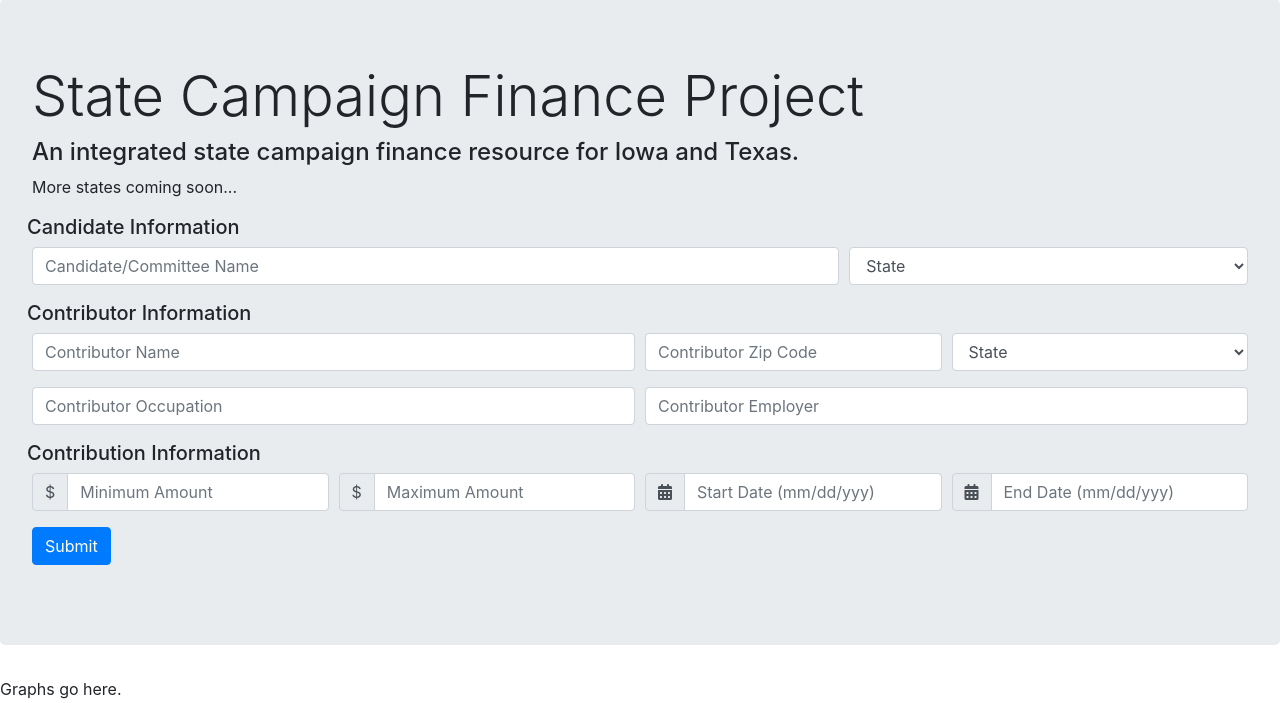
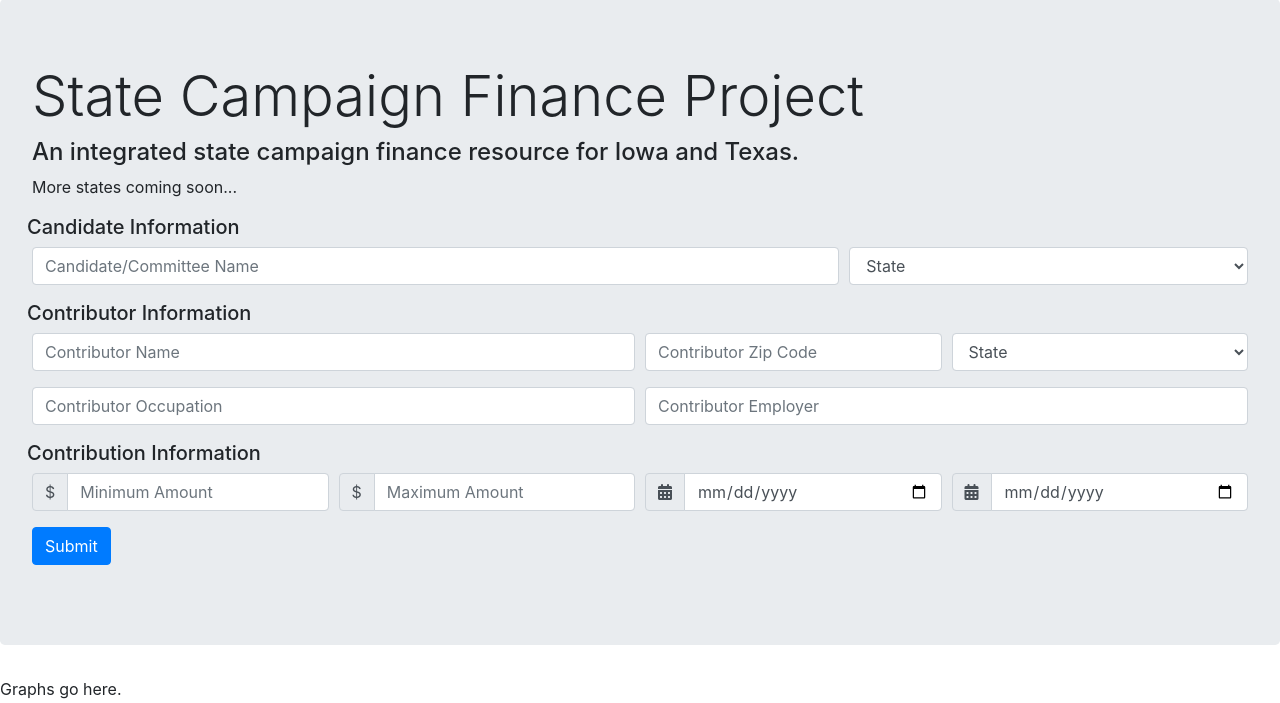
Before and after one commit to fogarty-ben/state_campaign_finance, a Django app: page / in a window 1280 px wide. Shown: the part 57-760 px from the top of the page. Run offline with Django 3.2, Linux system fonts and the light colour scheme; some libraries are stand-ins or nearby versions.

Commit message:
working on interface still

```diff
--- a/app/templates/search_form.html
+++ b/app/templates/search_form.html
@@ -99,7 +99,7 @@
             <div class="input-group-prepend">
               <span class="input-group-text" id="inputGroupPrepend2">$</span>
             </div>
-            <input type="text" class="form-control" name="min_amount" placeholder="{% if min_amount %}{{ min_amount }}{% else %}Minimum Amount{% endif %}">
+            <input type="number" class="form-control" name="min_amount" placeholder="{% if min_amount %}{{ min_amount }}{% else %}Minimum Amount{% endif %}">
           </div>
         </div>
         <div class="form-group col-md-3">
@@ -107,7 +107,7 @@
             <div class="input-group-prepend">
               <span class="input-group-text" id="inputGroupPrepend2">$</span>
             </div>
-            <input type="text" class="form-control" name="max_amount" placeholder="{% if max_amount %}{{ max_amount }}{% else %}Maximum Amount{% endif %}">
+            <input type="number" class="form-control" name="max_amount" placeholder="{% if max_amount %}{{ max_amount }}{% else %}Maximum Amount{% endif %}">
           </div>
         </div>
         <div class="form-group col-md-3">
@@ -117,7 +117,7 @@
                 <i class="fas fa-calendar-alt"></i>
               </span>
             </div>
-            <input type="text" class="form-control" name="start_date" placeholder="{% if start_date %}{{ start_date }}{% else %}Start Date (mm/dd/yyy){% endif %}">
+            <input type="date" class="form-control" name="start_date" placeholder="{% if start_date %}{{ start_date }}{% else %}Start Date (mm/dd/yyy){% endif %}">
           </div>
         </div>
         <div class="form-group col-md-3">
@@ -127,12 +127,13 @@
                 <i class="fas fa-calendar-alt"></i>
               </span>
             </div>
-            <input type="text" class="form-control" name="end_date" placeholder="{% if end_date %}{{ end_date }}{% else %}End Date (mm/dd/yyy){% endif %}">
+            <input type="date" class="form-control" name="end_date" placeholder="{% if end_date %}{{ end_date }}{% else %}End Date{% endif %}">
           </div>
         </div>
     </div>
     <div class="form-row">
       <div class='form-group col-md-4'>
+          <input type="hidden" name="page" value='1'>
           <button type="submit" class="btn btn-primary">Submit</button>
       </div>
     </div>
```
